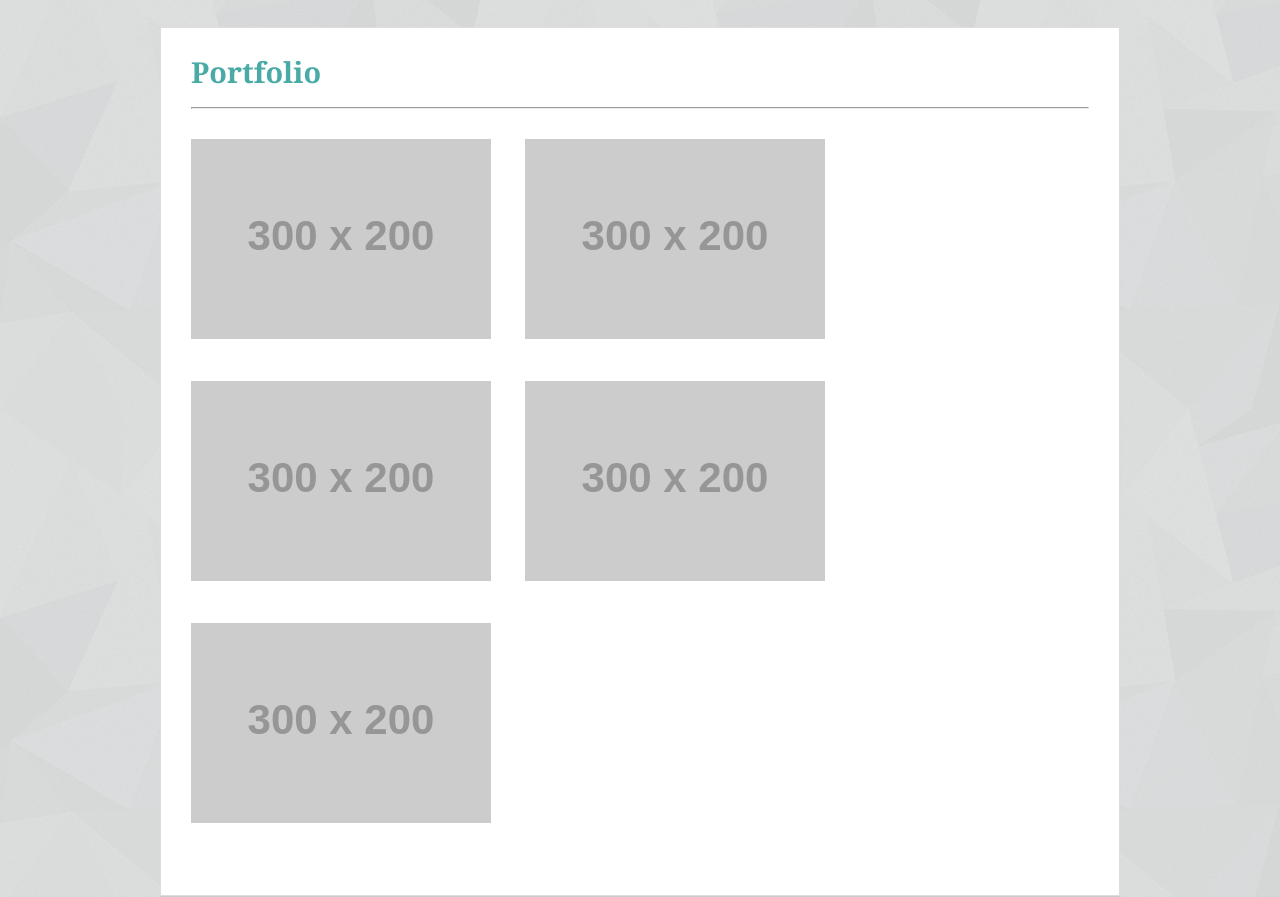
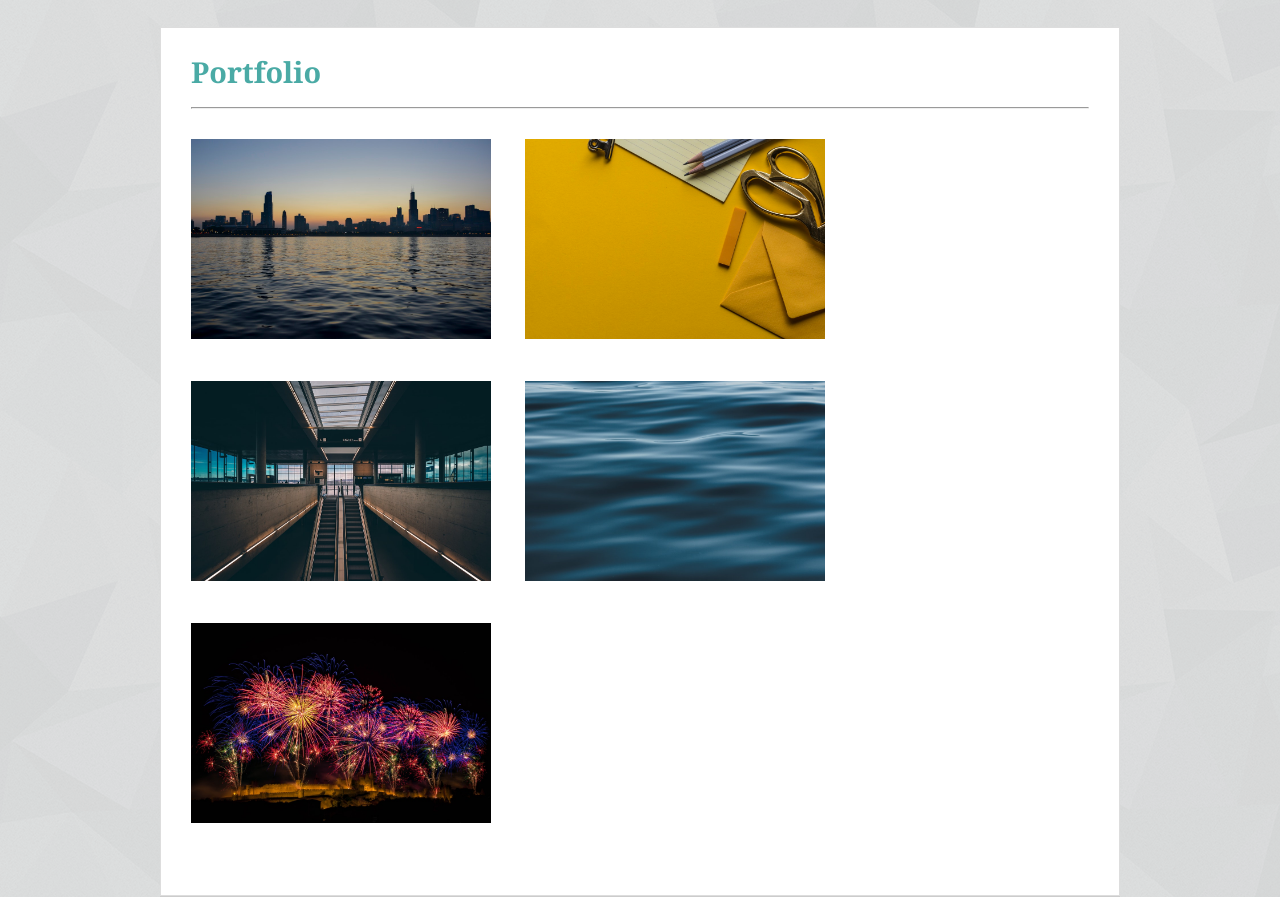
Before and after one commit to Adam28P/Basic-Portfolio, a plain HTML site: page portfolio.html in a window 1280 px wide. Shown: the part 91-988 px from the top of the page. Drawn offline with Linux system fonts and the light colour scheme; placeholder pictures from the web are drawn by us.

Commit message:
added placeholder images for portfolio page

```diff
--- a/assets/css/style.css
+++ b/assets/css/style.css
@@ -154,6 +154,7 @@ h1{
  #image-portfolio-content img{
     margin-right:30px;
     margin-bottom:40px;
+    width:300px;
 }
 
  form{
--- a/portfolio.html
+++ b/portfolio.html
@@ -45,11 +45,11 @@
                 <hr />
 
                 <section id="image-portfolio-content">
-                    <img src="http://via.placeholder.com/300x200" alt="Placeholder image" />
-                    <img src="http://via.placeholder.com/300x200" alt="Placeholder image" />
-                    <img src="http://via.placeholder.com/300x200" alt="Placeholder image" />
-                    <img src="http://via.placeholder.com/300x200" alt="Placeholder image" />
-                    <img src="http://via.placeholder.com/300x200" alt="Placeholder image" />
+                    <img src="assets/images/chicago.jpg" alt="Placeholder image" />
+                    <img src="assets/images/scissors.jpg" alt="Placeholder image" />
+                    <img src="assets/images/stairs.jpg" alt="Placeholder image" />
+                    <img src="assets/images/waves.jpg" alt="Placeholder image" />
+                    <img src="assets/images/fireworks.jpg" alt="Placeholder image" />
                 </section>
 
             </div>
```
Also changed, not shown: assets/images/chicago.jpg (added), assets/images/fireworks.jpg (added), assets/images/scissors.jpg (added), assets/images/stairs.jpg (added), assets/images/waves.jpg (added).
